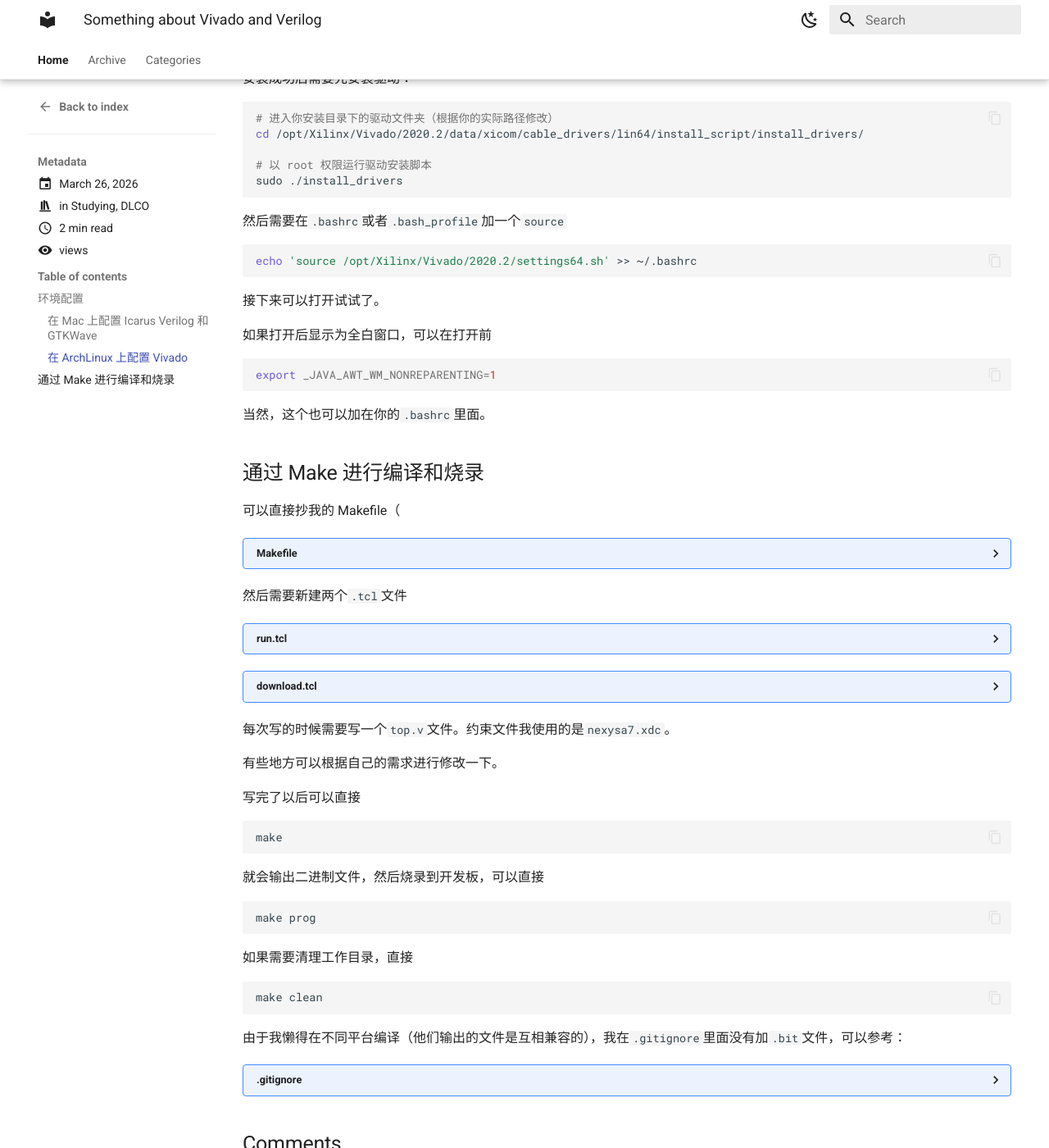
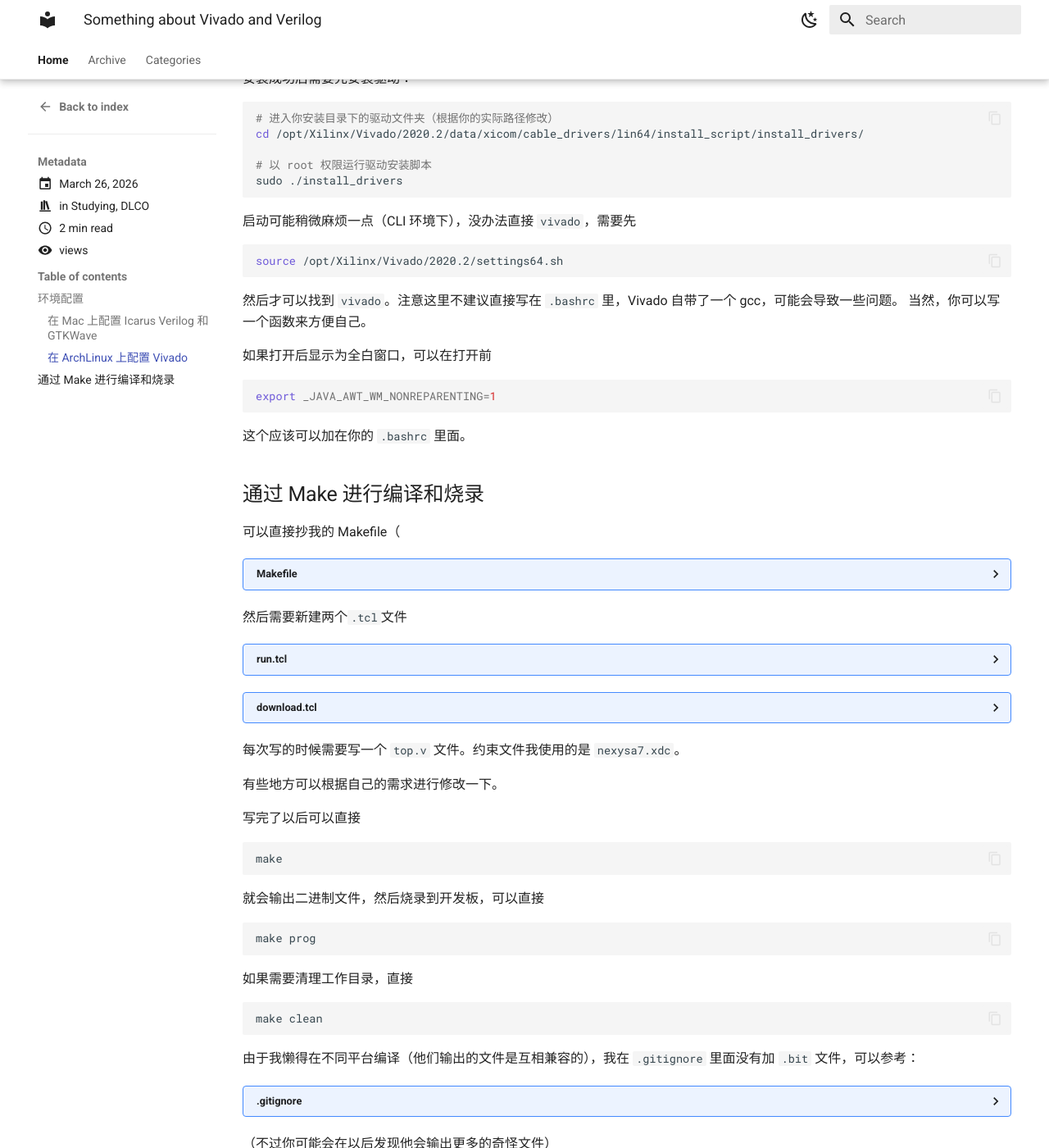
Before and after one commit to simonzxm/blog, an MkDocs documentation site: the page built from docs/posts/something-about-vivado-and-verilog.md, in a window 1280 px wide and 1400 px high, scrolled down 1343 px. Shown: the whole window at 82% size. Built offline with MkDocs 1.6.1 and Material for MkDocs 9.7.7, drawn with Linux system fonts in a browser that asks for light colours; comment, search, counter and statistics services are not loaded; some of the changed text lies outside the part shown.

Commit message:
Edit a post

````diff
--- a/docs/posts/something-about-vivado-and-verilog.md
+++ b/docs/posts/something-about-vivado-and-verilog.md
@@ -11,7 +11,7 @@ slug: something-about-vivado-and-verilog
 
     开发板：Nexys A7-100T
 
-    项目仓库：<https://github.com/simonzxm/dlco-exp>
+    项目仓库：<https://github.com/nju-cs-2025-xmzheng/nju-dlco-exp-2026-spring>
 
 <!-- more -->
 
@@ -24,6 +24,7 @@ Vivado 是一个包含 GUI 的 IDE，但是我自己感觉非常难用，界面
 所以在此我分享一下我使用的环境配置。
 
 ### 在 Mac 上配置 Icarus Verilog 和 GTKWave
+
 主要是，你不可能一直到其他地方去跑这个程序来验证正确性，所以我们需要一个能编译的东西，他可以帮你验证程序是否能编译，部分帮你判断程序是否正确。
 
 ```bash
@@ -32,13 +33,13 @@ brew install icarus-verilog
 
 接下来安装 GTKWave，这个是通过看波形图来判断程序的输出是否正确。（不过我还不太会怎么看这个）
 
-可以直接在 repo 看到安装教程：[https://github.com/gtkwave/gtkwave](https://github.com/gtkwave/gtkwave)
+可以直接在 repo 看到安装教程：<https://github.com/gtkwave/gtkwave>
 
 由于 Mac 的接口很少，并且也没法装大型的软件用于烧录，我们接下来在另一台电脑上配置好 Vivado。
 
 ### 在 ArchLinux 上配置 Vivado
 
-首先下载`.tar.gz`的安装包，解压在某个位置。
+首先下载 `.tar.gz` 的安装包，解压在某个位置。
 
 我安装的是 2020.2 版本（课程推荐版本），可能需要进行一些环境的调整。
 
@@ -54,7 +55,7 @@ sudo pacman -S libxcrypt-compat
 ./xsetup -b ConfigGen
 ```
 
-编辑配置文件`~/.Xilinx/install_config.txt`后，直接在命令行安装
+编辑配置文件 `~/.Xilinx/install_config.txt` 后，直接在命令行安装
 
 ```bash
 sudo ./xsetup --agree 3rdPartyEULA,WebTalkTerms,XilinxEULA --batch Install --config ~/.Xilinx/install_config.txt
@@ -74,13 +75,14 @@ cd /opt/Xilinx/Vivado/2020.2/data/xicom/cable_drivers/lin64/install_script/insta
 sudo ./install_drivers
 ```
 
-然后需要在`.bashrc`或者`.bash_profile`加一个`source`
+启动可能稍微麻烦一点（CLI 环境下），没办法直接 `vivado`，需要先
 
 ```bash
-echo 'source /opt/Xilinx/Vivado/2020.2/settings64.sh' >> ~/.bashrc
+source /opt/Xilinx/Vivado/2020.2/settings64.sh
 ```
 
-接下来可以打开试试了。
+然后才可以找到 `vivado`。注意这里不建议直接写在 `.bashrc` 里，Vivado 自带了一个 gcc，可能会导致一些问题。
+当然，你可以写一个函数来方便自己。
 
 如果打开后显示为全白窗口，可以在打开前
 
@@ -88,7 +90,7 @@ echo 'source /opt/Xilinx/Vivado/2020.2/settings64.sh' >> ~/.bashrc
 export _JAVA_AWT_WM_NONREPARENTING=1
 ```
 
-当然，这个也可以加在你的`.bashrc`里面。
+这个应该可以加在你的 `.bashrc` 里面。
 
 ## 通过 Make 进行编译和烧录
 
@@ -150,7 +152,7 @@ close_hw_manager
 ```
 ///
 
-每次写的时候需要写一个`top.v`文件。约束文件我使用的是`nexysa7.xdc`。
+每次写的时候需要写一个 `top.v` 文件。约束文件我使用的是 `nexysa7.xdc`。
 
 有些地方可以根据自己的需求进行修改一下。
 
@@ -172,7 +174,7 @@ make prog
 make clean
 ```
 
-由于我懒得在不同平台编译（他们输出的文件是互相兼容的），我在`.gitignore`里面没有加`.bit`文件，可以参考：
+由于我懒得在不同平台编译（他们输出的文件是互相兼容的），我在 `.gitignore` 里面没有加 `.bit` 文件，可以参考：
 
 /// details | .gitignore
     type: plain
@@ -184,3 +186,5 @@ make clean
 *.xml
 ```
 ///
+
+（不过你可能会在以后发现他会输出更多的奇怪文件）
````
